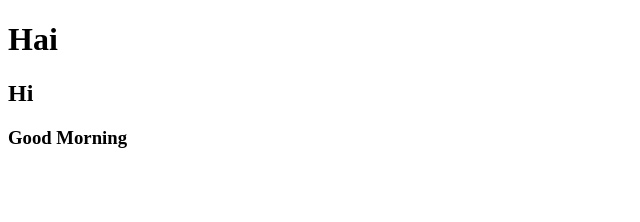
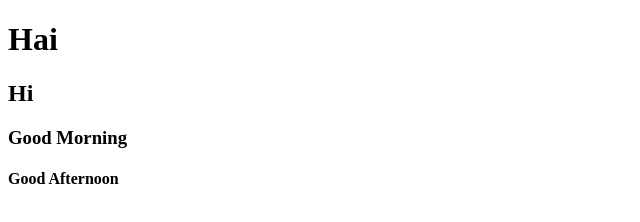
Before and after one commit to sarika-350/GIT, a plain HTML site: page project1/index.html in a window 1280 px wide. Shown: the whole page, without its empty margins (0-640 px from the left). Drawn offline with Linux system fonts and the light colour scheme.

Commit message:
add new changes

```diff
--- a/project1/index.html
+++ b/project1/index.html
@@ -9,7 +9,7 @@
     <h1>Hai</h1>
     <h2>Hi</h2>
     <h3>Good Morning</h3>
-    <h4></h4>
+    <h4>Good Afternoon</h4>
     <script src="./index.js"></script>
 </body>
 </html>
```
